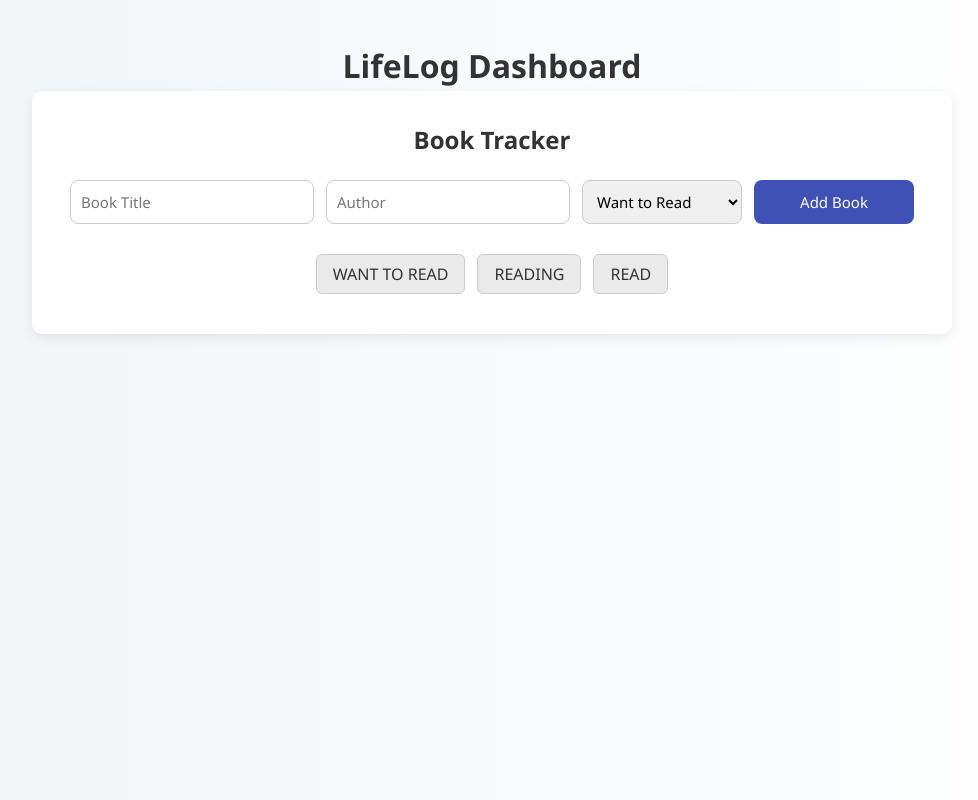
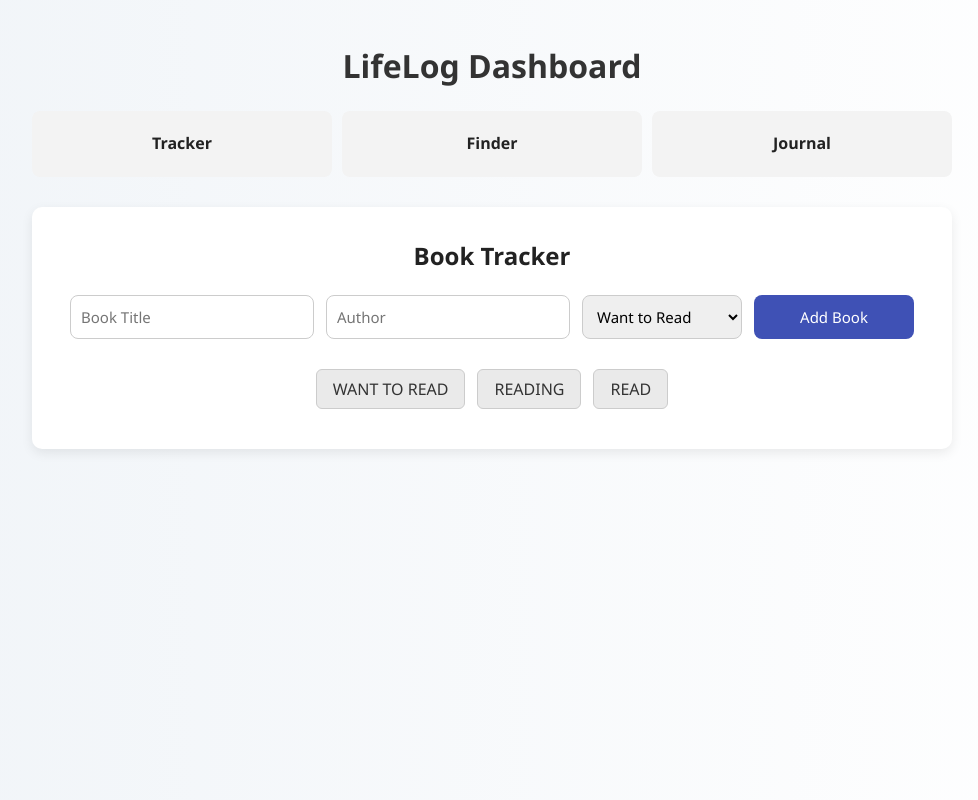
Before and after one commit to jeevapriyagp/lifelog_dashboard, a React (Vite) app: page / in a window 1280 px wide. Shown: the whole page, without its empty margins (148-1126 px from the left). Built offline with nearby package versions, Linux system fonts and the light colour scheme.

Commit message:
First Commit May 15

```diff
--- a/src/App.css
+++ b/src/App.css
@@ -7,8 +7,38 @@
   color: #222;
 }
 
-h1, h2
+h1
 {
   text-align: center;
   color: #333;
 }
+
+.module-grid
+{
+  display: flex;
+  justify-content: space-between;
+  margin: 20px 0;
+  gap: 10px;
+}
+
+.module
+{
+  flex: 1;
+  text-align: center;
+  background-color: #f3f3f3;
+  padding: 20px;
+  border-radius: 8px;
+  cursor: pointer;
+  transition: background-color 0.2s ease;
+  font-weight: bold;
+}
+
+.module:hover
+{
+  background-color: #ddd;
+}
+
+.module-content
+{
+  margin-top: 30px;
+}
--- a/src/App.jsx
+++ b/src/App.jsx
@@ -1,17 +1,44 @@
 import './App.css'
-
+import { useState } from 'react'
 import Tracker from './components/Tracker/Tracker'
-// import Finder from './components/Finder/Finder'
-// import Notes from './components/Notes/Notes'
+import Finder from './components/Finder/Finder'
+import Journal from './components/Journal/Journal'
 
 function App()
 {
+  const [activeModule, setActiveModule] = useState('Tracker')
+
+  const renderModule = () => {
+    switch (activeModule)
+    {
+      case 'Tracker':
+        return <Tracker />
+      case 'Finder':
+        return <Finder />
+      case 'Journal':
+        return <Journal />
+      default:
+        return null
+    }
+  }
+
   return (
     <div className="App">
       <h1>LifeLog Dashboard</h1>
-      <Tracker />
-      {/* <Finder />
-      <Notes /> */}
+      <div className="module-grid">
+        <div className="module" onClick={() => setActiveModule('Tracker')}>
+          Tracker
+        </div>
+        <div className="module" onClick={() => setActiveModule('Finder')}>
+          Finder
+        </div>
+        <div className="module" onClick={() => setActiveModule('Journal')}>
+          Journal
+        </div>
+      </div>
+      <div className="module-content">
+        {renderModule()}
+      </div>
     </div>
   )
 }
--- /dev/null
+++ b/src/components/Finder/Finder.jsx
@@ -0,0 +1,10 @@
+function Finder() {
+  return (
+    <div>
+      <h2>Finder Module</h2>
+      <p>SAMPLE</p>
+    </div>
+  )
+}
+
+export default Finder
--- /dev/null
+++ b/src/components/Journal/Journal.jsx
@@ -0,0 +1,10 @@
+function Journal() {
+  return (
+    <div>
+      <h2>Journal Module</h2>
+      <p>SAMPLE</p>
+    </div>
+  )
+}
+
+export default Journal
```
Also changed, not shown: src/components/Finder/Finder.css (added), src/components/Journal/Journal.css (added).
